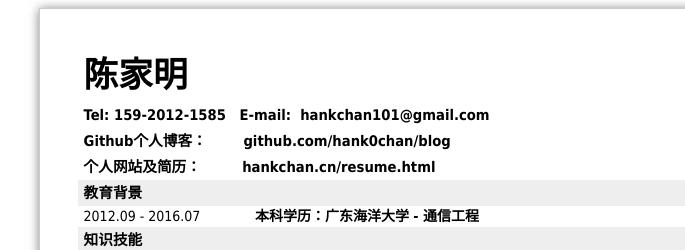
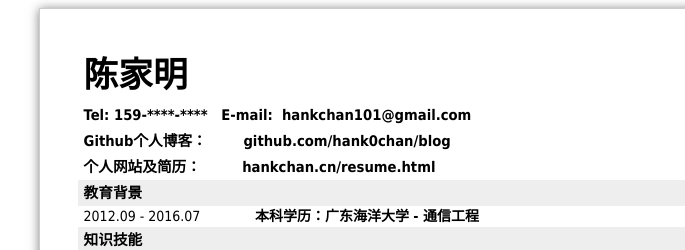
Before and after one commit to hank0chan/resume, a plain HTML site: page index.html in a window 1280 px wide. Shown: the top 250 px of the page, 203-888 px from the left. Drawn offline with Linux system fonts and the light colour scheme.

Commit message:
Update index.html

```diff
--- a/index.html
+++ b/index.html
@@ -110,7 +110,7 @@
 							<tr>
 								<td class="cell border_box" style="width: auto; background-color: transparent; text-align: left; vertical-align: top; border-top: 0.75pt none #000000; border-right: 0.75pt none #000000; border-bottom: 0.75pt none #000000; border-left: 0.75pt none #000000;">
             <input type="hidden" name="key" value="social_network_account"/>
-            <pre style="min-height: 11pt; margin: 0.5mm 1.5mm 0.5mm 1.5mm;"><span class="Tahoma" style="font-size: 11pt; color: #000000; background-color: transparent; font-weight: bold; font-style: normal; text-decoration: none; line-height: 1.5;">Tel: 159-2012-1585   E-mail:  hankchan101@gmail.com</span></pre>
+            <pre style="min-height: 11pt; margin: 0.5mm 1.5mm 0.5mm 1.5mm;"><span class="Tahoma" style="font-size: 11pt; color: #000000; background-color: transparent; font-weight: bold; font-style: normal; text-decoration: none; line-height: 1.5;">Tel: 159-****-****   E-mail:  hankchan101@gmail.com</span></pre>
         </td>
 							</tr>
 						</table>
```
